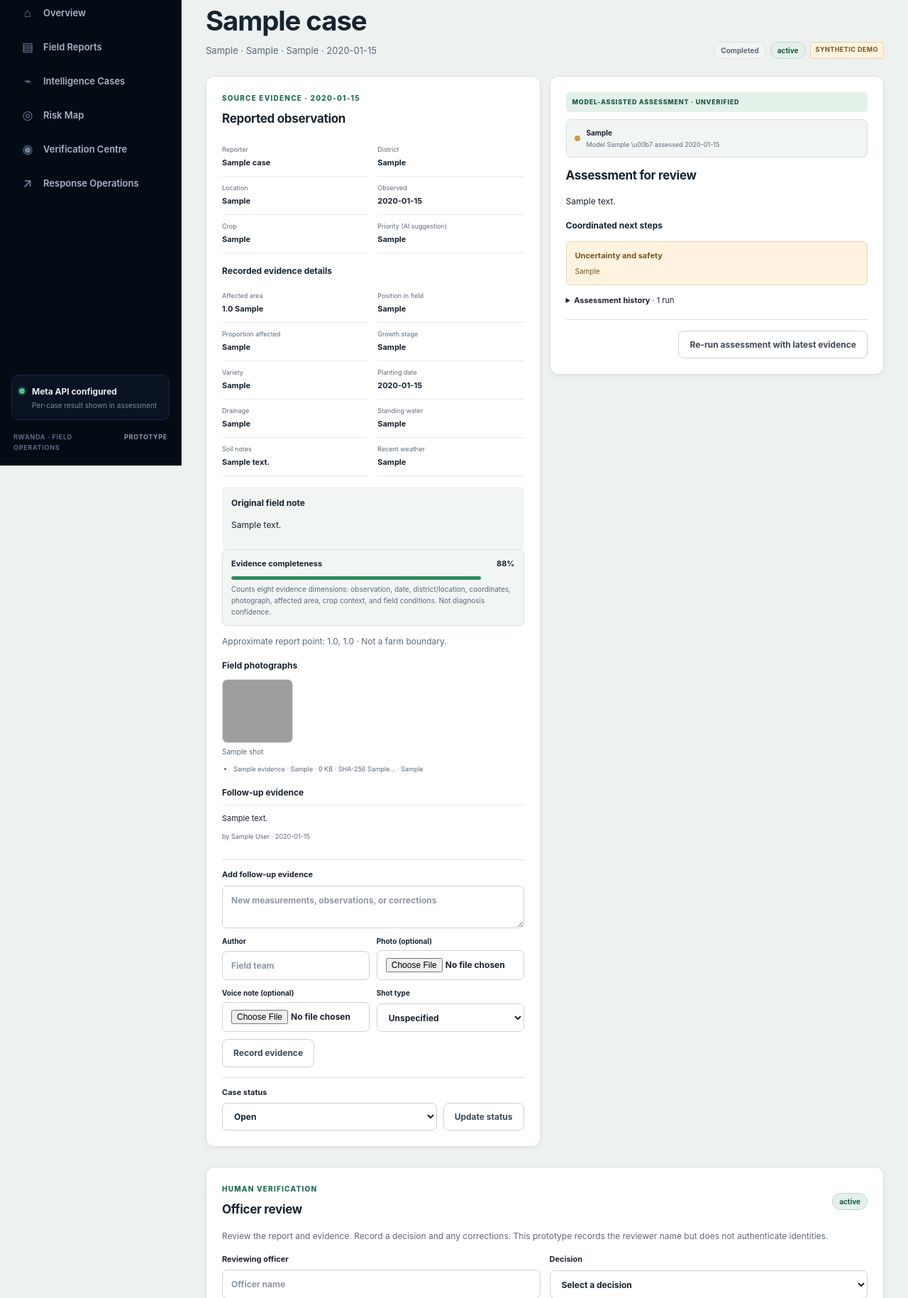
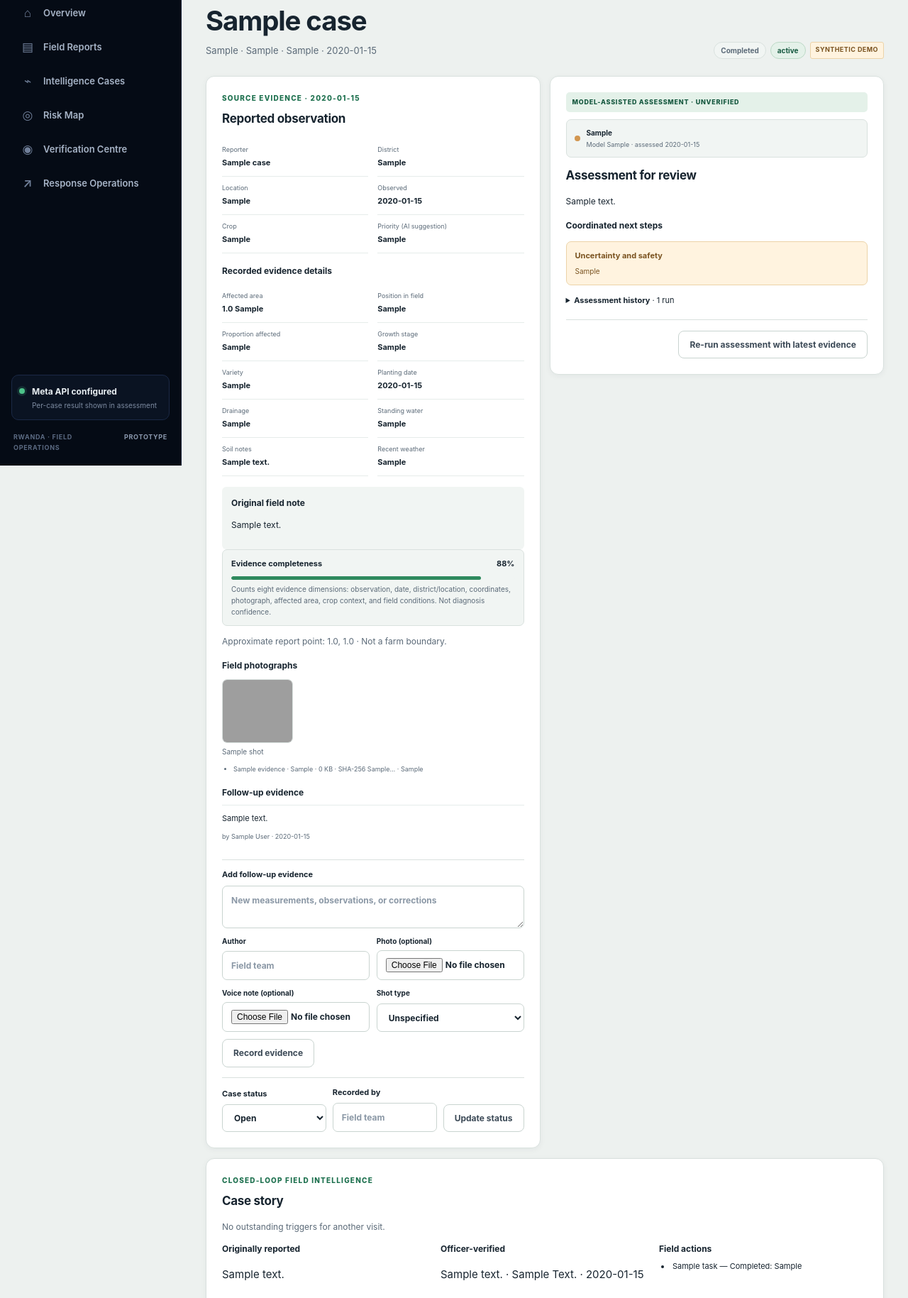
Before and after one commit to ephremdushime/farmops-ai, a Flask app: page /cases/1 in a window 1280 px wide. Shown: the part 144-1973 px from the top of the page at 71% size. Run offline with Flask 3, Linux system fonts and the light colour scheme; tables that the repository leaves empty hold one stand-in row (values such as "Sample post"); grey boxes are pictures that could not be loaded.

Commit message:
Feature 2: closed-loop case story, resolve guard, escape fixes
Case-story panel with visit reasons; resolving requires officer review; reopen/closure audited; literal unicode escapes fixed with regression test. 70 green.

```diff
--- a/app.py
+++ b/app.py
@@ -348,6 +348,76 @@ def _latest_consistency_notes(runs):
     if not isinstance(notes, list):
         return []
     return [note for note in notes if isinstance(note, str) and note.strip()][:8]
+
+
+def _build_loop_summary(case, runs, reviews, notes, tasks, missing_information):
+    annotated = _annotate_run_changes(runs)
+    latest_review = reviews[0] if reviews else None
+    reviewed = (latest_review or {}).get("reviewed_assessment", {}) or {}
+    if not isinstance(reviewed, dict):
+        reviewed = {}
+    reviewed_hypotheses = reviewed.get("hypotheses", [])
+    if not isinstance(reviewed_hypotheses, list):
+        reviewed_hypotheses = []
+    unresolved_hypotheses = [
+        entry.get("assessment", "")
+        for entry in reviewed_hypotheses
+        if isinstance(entry, dict) and entry.get("disposition") == "unresolved"
+    ]
+    verified_observations = reviewed.get("observations", [])
+    if not isinstance(verified_observations, list):
+        verified_observations = []
+    pending_tasks = [task["title"] for task in tasks if task["status"] == "Pending"]
+    reasons = []
+    if not latest_review:
+        reasons.append("no officer review recorded")
+    if pending_tasks:
+        reasons.append(f"{len(pending_tasks)} field action(s) still pending")
+    if missing_information:
+        reasons.append(f"{len(missing_information)} information item(s) still missing")
+    if unresolved_hypotheses:
+        reasons.append(f"{len(unresolved_hypotheses)} AI hypotheses still unresolved")
+    if latest_review and latest_review.get("decision") == "follow_up":
+        reasons.append("officer requested follow-up")
+    resolved = case["status"] == "Resolved"
+    return {
+        "reported": {
+            "text": case["description"],
+            "observed_at": case["observed_at"],
+            "district": case["district"],
+        },
+        "verified": None if not latest_review else {
+            "reviewer": latest_review["reviewer"],
+            "decision": (latest_review["decision"] or "").replace("_", " ").title(),
+            "created_at": latest_review["created_at"],
+            "observations": [o for o in verified_observations if isinstance(o, str)][:8],
+        },
+        "actions": [
+            {
+                "title": task["title"],
+                "status": task["status"],
+                "outcome": task["outcome"] or "",
+                "due_date": task["due_date"] or "",
+            }
+            for task in tasks
+        ],
+        "changes": [
+            {
+                "run_number": run["run_number"],
+                "changes": run.get("changes", ""),
+                "created_at": run["created_at"],
+            }
+            for run in annotated[1:]
+        ],
+        "followup_count": len(notes),
+        "unresolved": {
+            "pending_tasks": pending_tasks,
+            "missing_information": [m for m in missing_information if isinstance(m, str)][:8],
+            "unresolved_hypotheses": unresolved_hypotheses[:8],
+        },
+        "needs_visit": {"recommended": bool(reasons) and not resolved, "reasons": reasons},
+        "resolved": resolved,
+    }
 
 
 def _annotate_run_changes(runs):
@@ -1856,6 +1926,7 @@ def case_detail(case_id):
         notes=notes,
         runs=_annotate_run_changes(runs),
         consistency_notes=_latest_consistency_notes(runs),
+        case_story=_build_loop_summary(case, runs, review_history, notes, tasks, structured_fields["missing_information"],),
         review_assessment=_assessment_from_case(case),
         evidence_completeness=evidence_completeness(dict(case)),
         related_clusters=[
@@ -2276,6 +2347,15 @@ def update_case_status(case_id):
         if not case:
             flash("Case not found.", "error")
             return redirect(url_for("index"))
+        closure_review = None
+        if status == "Resolved":
+            closure_review = conn.execute(
+                "SELECT reviewer, decision FROM case_reviews WHERE case_id=? ORDER BY id DESC",
+                (case_id,),
+            ).fetchone()
+            if not closure_review:
+                flash("An officer review is required before a case can be resolved.", "error")
+                return redirect(url_for("case_detail", case_id=case_id))
         conn.execute("UPDATE cases SET status=? WHERE id=?", (status, case_id))
         if case["status"] != status:
             _record_event(
@@ -2283,7 +2363,15 @@ def update_case_status(case_id):
                 case_id,
                 "case_status_changed",
                 request.form.get("actor", "").strip() or "Field team",
-                {"from": case["status"], "to": status},
+                {
+                    "from": case["status"],
+                    "to": status,
+                    **(
+                        {"reviewer": closure_review["reviewer"], "decision": closure_review["decision"]}
+                        if status == "Resolved" and closure_review
+                        else {}
+                    ),
+                },
             )
     flash("Case status updated.", "success")
     return redirect(url_for("case_detail", case_id=case_id))
--- a/static/workflow.css
+++ b/static/workflow.css
@@ -228,6 +228,9 @@ a.stat:hover { border-color: var(--input-focus); }
 .voice-note { margin: 0; display: grid; gap: 4px; padding: 8px; border: 1px solid var(--line); border-radius: 7px; }
 .voice-note audio { width: 100%; }
 .voice-note figcaption { color: var(--muted); font-size: 10px; }
+.loop-grid { display: grid; gap: 14px; grid-template-columns: repeat(auto-fit,minmax(220px,1fr)); margin-top: 10px; }
+.loop-grid h3 { font-size: 12px; margin: 0 0 6px; }
+.visit-banner ul { margin: 6px 0 0; padding-left: 18px; }
 .case-heading { align-items: flex-end; }
 .case-heading-main { min-width: 0; }
 .case-heading-status { display: flex; flex-wrap: wrap; justify-content: flex-end; gap: 6px; }
--- a/templates/case_detail.html
+++ b/templates/case_detail.html
@@ -88,12 +88,13 @@
       <label>Case status
         <select name="status">{% for s in ['Open','In progress','Resolved'] %}<option {% if case['status']==s %}selected{% endif %}>{{ s }}</option>{% endfor %}</select>
       </label>
+      <label>Recorded by<input name="actor" maxlength="120" placeholder="Field team"></label>
       <button class="button secondary" type="submit">Update status</button>
     </form>
   </section>
   <section class="panel plan-panel">
     <p class="eyebrow">MODEL-ASSISTED ASSESSMENT · UNVERIFIED</p>
-    <div class="assessment-provenance"><span class="source-indicator {% if case['assessment_source']=='Meta Model API' %}source-meta{% elif case['is_synthetic'] %}source-synthetic{% else %}source-demo{% endif %}" aria-hidden="true"></span><span><strong>{{ case['assessment_source'] or ('SYNTHETIC DEMO' if case['is_synthetic'] else 'UNKNOWN · LEGACY REPORT') }}</strong><small>{% if case['assessment_model'] %}Model {{ case['assessment_model'] }}{% elif case['assessment_source']=='DEMO MODE — no Meta API key configured' %}No model request was made{% elif case['assessment_source']=='Fallback mode — Meta API request failed' %}Model request failed; fallback shown{% else %}Human verification required{% endif %}{% if runs %} \u00b7 assessed {{ (runs|last)['created_at'] }}{% endif %}</small></span></div>
+    <div class="assessment-provenance"><span class="source-indicator {% if case['assessment_source']=='Meta Model API' %}source-meta{% elif case['is_synthetic'] %}source-synthetic{% else %}source-demo{% endif %}" aria-hidden="true"></span><span><strong>{{ case['assessment_source'] or ('SYNTHETIC DEMO' if case['is_synthetic'] else 'UNKNOWN · LEGACY REPORT') }}</strong><small>{% if case['assessment_model'] %}Model {{ case['assessment_model'] }}{% elif case['assessment_source']=='DEMO MODE — no Meta API key configured' %}No model request was made{% elif case['assessment_source']=='Fallback mode — Meta API request failed' %}Model request failed; fallback shown{% else %}Human verification required{% endif %}{% if runs %} · assessed {{ (runs|last)['created_at'] }}{% endif %}</small></span></div>
     <h2>Assessment for review</h2>
     <p>{{ case['ai_summary'] }}</p>
     {% if observations %}<div class="assessment-section reported-section"><h3>Reported observations</h3><ul class="assessment-list">{% for item in observations %}<li>{{ item }}</li>{% endfor %}</ul></div>{% endif %}
@@ -110,11 +111,28 @@
       <ol class="audit-list">{% for run in runs %}<li><time>{{ run['created_at'] }}</time><strong>Run {{ run['run_number'] }}</strong><span>{{ run['source'] }}{% if run['model'] %} · {{ run['model'] }}{% endif %}</span><em class="run-changes">{{ run['changes'] }}</em></li>{% endfor %}</ol>
     </details>
     {% endif %}
-    <form method="post" action="{{ url_for('reassess_case', case_id=case['id']) }}" data-loading-text="Re-running assessment with latest evidence\u2026">
+    <form method="post" action="{{ url_for('reassess_case', case_id=case['id']) }}" data-loading-text="Re-running assessment with latest evidence…">
       <div class="form-actions"><button class="button secondary" type="submit">Re-run assessment with latest evidence</button></div>
     </form>
   </section>
 </div>
+<section class="panel loop-panel">
+  <p class="eyebrow">CLOSED-LOOP FIELD INTELLIGENCE</p><h2>Case story</h2>
+  {% if case_story['resolved'] %}
+  <p class="notice">This case is marked Resolved. The history below shows the evidence behind the closure.</p>
+  {% elif case_story['needs_visit']['recommended'] %}
+  <div class="notice visit-banner"><strong>Another visit is recommended:</strong><ul>{% for reason in case_story['needs_visit']['reasons'] %}<li>{{ reason }}</li>{% endfor %}</ul></div>
+  {% else %}
+  <p class="muted">No outstanding triggers for another visit.</p>
+  {% endif %}
+  <div class="loop-grid">
+    <div><h3>Originally reported</h3><p>{{ case_story['reported']['text'] }}</p><small>{{ case_story['reported']['observed_at'] }} · {{ case_story['reported']['district'] }}</small></div>
+    <div><h3>Officer-verified</h3>{% if case_story['verified'] %}<p>{{ case_story['verified']['reviewer'] }} · {{ case_story['verified']['decision'] }} · {{ case_story['verified']['created_at'] }}</p><ul class="assessment-list">{% for item in case_story['verified']['observations'] %}<li>{{ item }}</li>{% endfor %}</ul>{% else %}<p class="muted">No officer review yet.</p>{% endif %}</div>
+    <div><h3>Field actions</h3>{% if case_story['actions'] %}<ul class="assessment-list">{% for action in case_story['actions'] %}<li>{{ action['title'] }} — {{ action['status'] }}{% if action['outcome'] %}: {{ action['outcome'] }}{% endif %}</li>{% endfor %}</ul>{% else %}<p class="muted">No field actions assigned.</p>{% endif %}</div>
+    <div><h3>What changed</h3>{% if case_story['changes'] %}<ul class="assessment-list">{% for change in case_story['changes'] %}<li>Run {{ change['run_number'] }}: {{ change['changes'] }}</li>{% endfor %}</ul>{% else %}<p class="muted">No reassessments yet.</p>{% endif %}<p class="muted">{{ case_story['followup_count'] }} follow-up observations recorded.</p></div>
+    <div><h3>Still unresolved</h3>{% if case_story['unresolved']['pending_tasks'] or case_story['unresolved']['missing_information'] or case_story['unresolved']['unresolved_hypotheses'] %}<ul class="assessment-list">{% for item in case_story['unresolved']['pending_tasks'] %}<li>Pending action: {{ item }}</li>{% endfor %}{% for item in case_story['unresolved']['missing_information'] %}<li>Still missing: {{ item }}</li>{% endfor %}{% for item in case_story['unresolved']['unresolved_hypotheses'] %}<li>Unresolved hypothesis: {{ item }}</li>{% endfor %}</ul>{% else %}<p class="muted">Nothing outstanding.</p>{% endif %}</div>
+  </div>
+</section>
 {% if related_clusters %}
 <section class="panel related-panel">
   <p class="eyebrow">SPATIAL CONTEXT</p><h2>Potentially related field reports</h2>
--- a/templates/index.html
+++ b/templates/index.html
@@ -78,14 +78,14 @@
 </section>
 
 <section class="panel watch-panel" aria-label="Operations watch">
-  <div class="feed-heading"><div><p class="eyebrow">OPERATIONS WATCH</p><h2>Unusual patterns</h2></div><span class="watch-window">Rule-based tripwires \u00b7 14 days</span></div>
+  <div class="feed-heading"><div><p class="eyebrow">OPERATIONS WATCH</p><h2>Unusual patterns</h2></div><span class="watch-window">Rule-based tripwires · 14 days</span></div>
   {% if watch_signals %}
   <ul class="watch-list">
     {% for signal in watch_signals %}
     <li class="watch-{{ signal['level'] }}">
       <span class="watch-sev">{{ signal['level'] }}</span>
       <div><strong>{{ signal['title'] }}</strong><p>{{ signal['detail'] }}</p></div>
-      <a href="{{ url_for(signal['endpoint']) }}">Review \u2192</a>
+      <a href="{{ url_for(signal['endpoint']) }}">Review →</a>
     </li>
     {% endfor %}
   </ul>
```
Also changed, not shown: test_app.py (+118 -0 lines).
